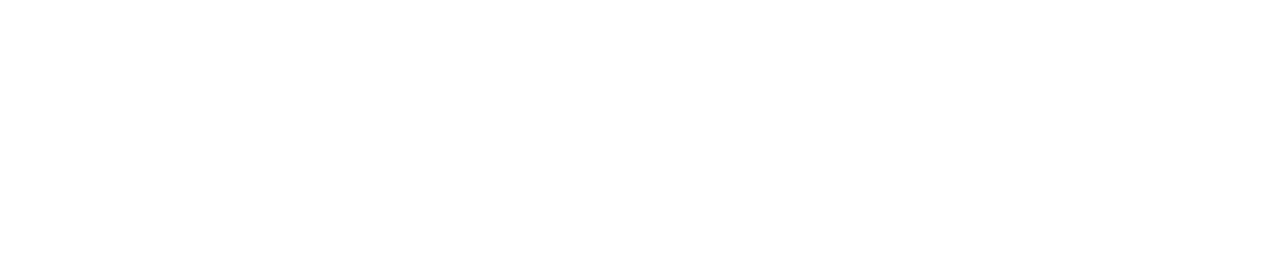
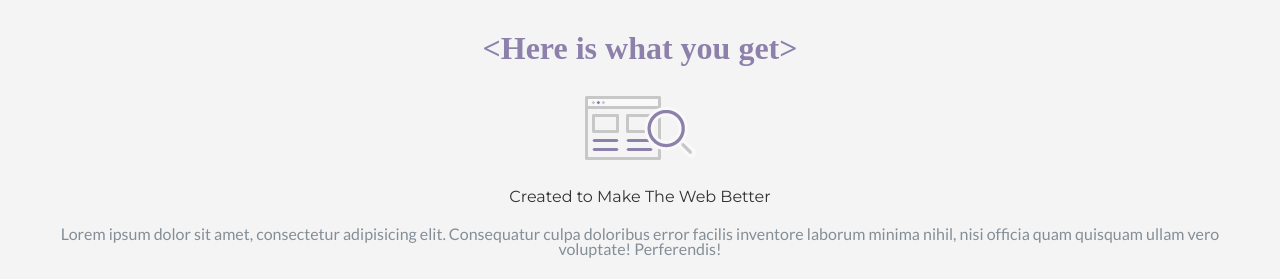
Before and after one commit to fykss/forkio, a website: page src/html/index.html in a window 1280 px wide. Shown: the top 279 px of the page. Drawn offline with nearby package versions, Linux system fonts and the light colour scheme; files that its build step writes are made by us from their sources; files whose address does not match are found by name.

Commit message:
2 commit

```diff
--- a/package.json
+++ b/package.json
@@ -39,6 +39,7 @@
     "jquery": "^3.3.1",
     "pump": "^3.0.0",
     "reset-css": "^4.0.1",
+    "rigger": "^1.0.0",
     "run-sequence": "^2.2.1",
     "webpack-stream": "^5.1.1"
   }
--- a/index.html
+++ b/src/html/index.html
@@ -7,19 +7,20 @@
     <title>Forkio</title>
     <link href="https://fonts.googleapis.com/css?family=Lato|Montserrat" rel="stylesheet">
     <link rel="stylesheet" href="dist/css/styles.min.css">
-    <link rel="stylesheet" href="reset.css">
-    <link rel="stylesheet" type="text/css" href="src/slick/slick.css"/>
-    <link rel="stylesheet" type="text/css" href="src/slick/slick-theme.css"/>
+    <link rel="stylesheet" href="../../reset.css">
+    <link rel="stylesheet" type="text/css" href="../slick/slick.css"/>
+    <link rel="stylesheet" type="text/css" href="../slick/slick-theme.css"/>
 
 
 </head>
 <body>
 
+//= modules/_we-offer.html
 
 <script type="text/javascript" src="//code.jquery.com/jquery-1.11.0.min.js"></script>
 <script type="text/javascript" src="//code.jquery.com/jquery-migrate-1.2.1.min.js"></script>
 <script type="text/javascript" src="src/slick/slick.min.js"></script>
-<script src="src/js/script.js"></script>
+<script src="../js/script.js"></script>
 
 </body>
 </html>
```
Also changed, not shown: gulpfile.js (+28 -19 lines), src/html/modules/_we-offer.html (renamed from src/HTML/_we-offer.html), 1 other file.
